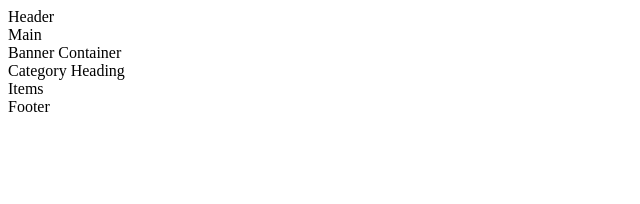
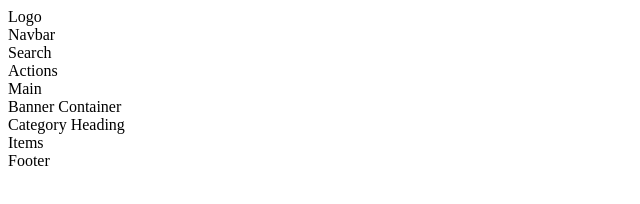
Before and after one commit to suraj9027/Myntra-Clone, a plain HTML site: page index.html in a window 1280 px wide. Shown: the whole page, without its empty margins (0-640 px from the left). Drawn offline with Linux system fonts and the light colour scheme.

Commit message:
added index.css file

```diff
--- a/index.html
+++ b/index.html
@@ -6,7 +6,12 @@
     <title>Document</title>
 </head>
 <body>
-    <header>Header</header>
+    <header>
+        <div class="logo_container">Logo</div>
+        <div class="nav_bar">Navbar</div>
+        <div class="search_bar">Search</div>
+        <div class="action_bar">Actions</div>
+    </header>
 
     <main>Main
         <div class="banner_container">Banner Container</div>
```
Also changed, not shown: index.css (added).
